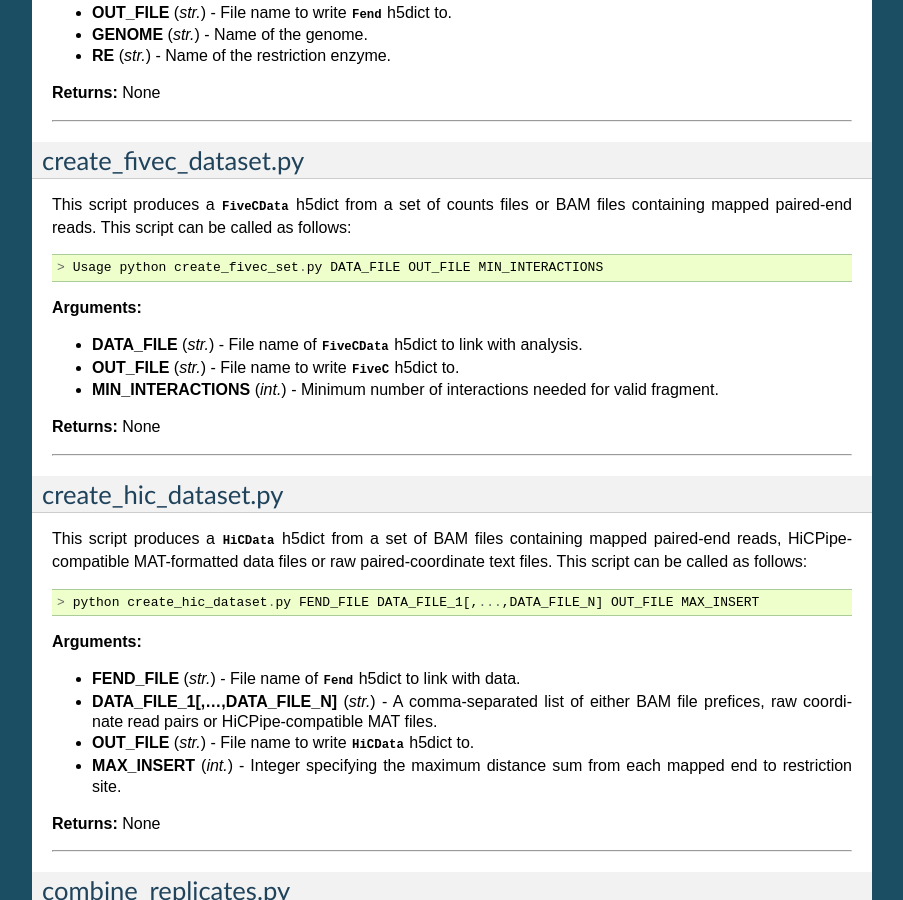
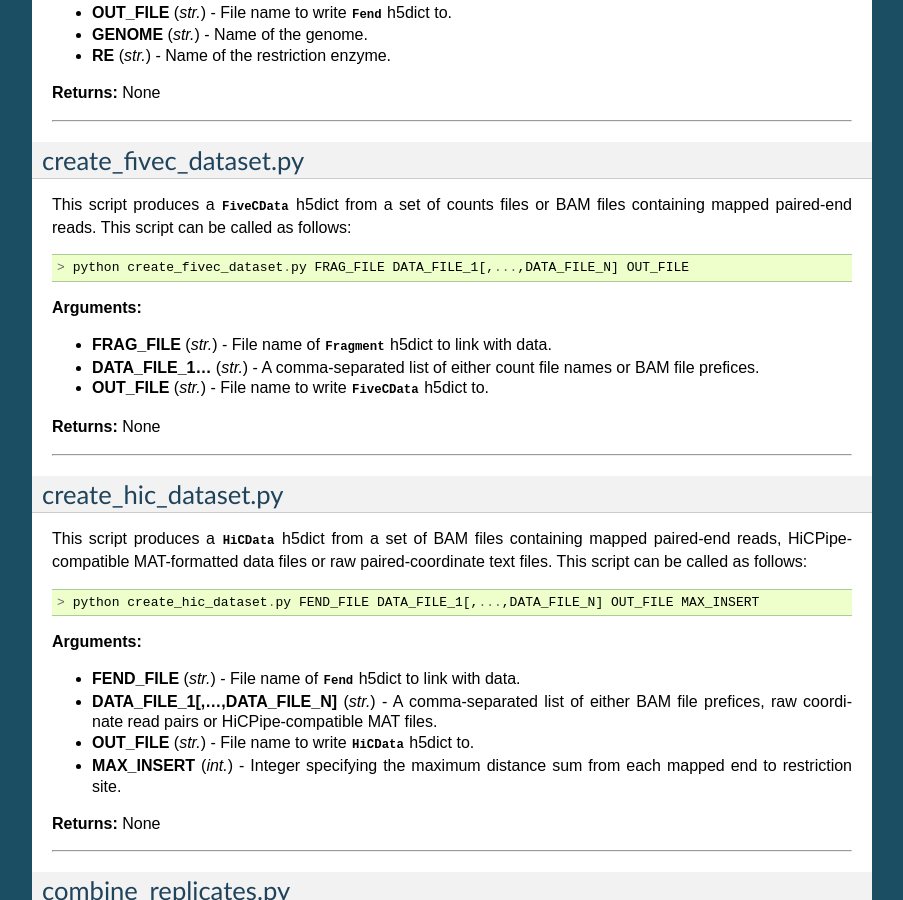
Before and after one commit to bxlab/hifive, a Sphinx documentation site: the page built from doc/additional_scripts.rst, in a window 1280 px wide and 900 px high, scrolled down 1046 px. Shown: the whole window, without its empty margins (198-1101 px from the left). Built offline with Sphinx 7.4.7, drawn with Linux system fonts in a browser that asks for light colours; pages that are not in the unit, such as notebooks, are missing from menus.

Commit message:
Corrected incorrect documentation for helper script.

```diff
--- a/doc/additional_scripts.rst
+++ b/doc/additional_scripts.rst
@@ -50,13 +50,13 @@ create_fivec_dataset.py
 
 This script produces a :class:`FiveCData <hifive.fivec_data.FiveCData>` h5dict from a set of counts files or BAM files containing mapped paired-end reads. This script can be called as follows::
 
-  > Usage python create_fivec_set.py DATA_FILE OUT_FILE MIN_INTERACTIONS
+  > python create_fivec_dataset.py FRAG_FILE DATA_FILE_1[,...,DATA_FILE_N] OUT_FILE
 
 **Arguments:**
 
-* **DATA_FILE** (*str.*) - File name of :class:`FiveCData <hifive.fivec_data.FiveCData>` h5dict to link with analysis.
-* **OUT_FILE** (*str.*) - File name to write :class:`FiveC <hifive.fivec.FiveC>` h5dict to.
-* **MIN_INTERACTIONS** (*int.*) - Minimum number of interactions needed for valid fragment.
+* **FRAG_FILE** (*str.*) - File name of :class:`Fragment <hifive.fragment.Fragment>` h5dict to link with data.
+* **DATA_FILE_1...** (*str.*) - A comma-separated list of either count file names or BAM file prefices.
+* **OUT_FILE** (*str.*) - File name to write :class:`FiveCData <hifive.fivec_data.FiveCData>` h5dict to.
 
 **Returns:**  None
 
```
